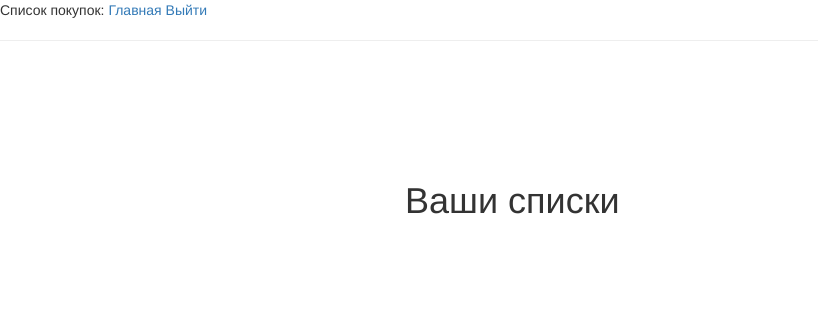
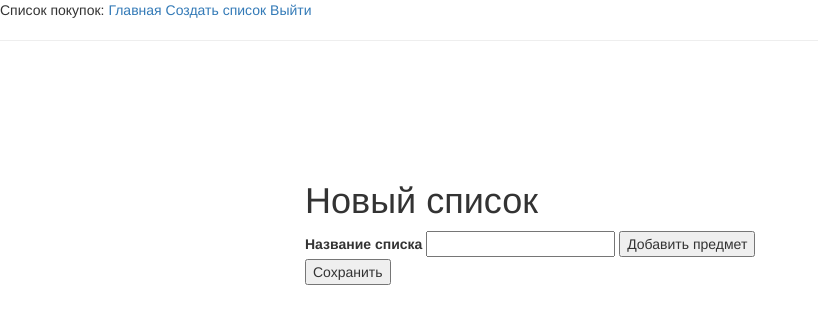
Before and after one commit to kgorshkoff/architecture, a Flask app: page /list in a window 1280 px wide. Shown: the top 324 px of the page, without its empty margins (0-818 px from the left). Run offline with Flask 2, Linux system fonts and the light colour scheme; the visitor is signed in with stand-in values (Sample User, id 1); some libraries are stand-ins or nearby versions.

Commit message:
added lists and items in them

```diff
--- a/app/forms.py
+++ b/app/forms.py
@@ -1,5 +1,6 @@
 from flask_wtf import FlaskForm
-from wtforms import BooleanField, PasswordField, StringField, SubmitField
+from wtforms import (BooleanField, FieldList, FormField, IntegerField,
+                     PasswordField, StringField, SubmitField)
 from wtforms.validators import DataRequired, EqualTo, ValidationError
 
 from app.models import User
@@ -25,5 +26,16 @@ class RegistrationForm(FlaskForm):
             raise ValidationError('Пожалуйста, используйте другое имя.')
 
 
+class ItemForm(FlaskForm):
+    name = StringField(label='Предмет')
+    quantity = IntegerField(label='Количество')
+    class Meta:
+        csrf = False
+
+
 class ListForm(FlaskForm):
-    pass
+    name = StringField(label='Название списка')
+    items = FieldList(FormField(ItemForm), label='Предмет')
+    add_item = SubmitField(label='Добавить предмет')
+
+    submit = SubmitField(label='Сохранить')
--- a/app/routes.py
+++ b/app/routes.py
@@ -3,7 +3,7 @@ from flask_login import current_user, login_required, login_user, logout_user
 from werkzeug.urls import url_parse
 
 from app import app, db
-from app.forms import LoginForm, RegistrationForm
+from app.forms import LoginForm, RegistrationForm, ListForm
 from app.models import User, ItemList
 
 
@@ -53,6 +53,15 @@ def register():
         return redirect(url_for('login'))
     return render_template('register.html', title='Регистрация', form=form)
 
-@app.route('/list')
+@app.route('/list', methods=['GET', 'POST'])
 def list():
-    return render_template('create_list.html')
+    form = ListForm()
+
+    if form.add_item.data:
+        form.items.append_entry()
+        return render_template('create_list.html', form=form)
+
+    if form.validate_on_submit():
+        flash('saved')
+
+    return render_template('create_list.html', form=form)
--- a/app/templates/base.html
+++ b/app/templates/base.html
@@ -6,7 +6,7 @@
     <link href="http://netdna.bootstrapcdn.com/bootstrap/3.0.0/css/bootstrap.min.css" rel="stylesheet" media="screen">
     <style type="text/css">
       .container {
-        max-width: 500px;
+        max-width: 700px;
         padding-top: 100px;
       }
     </style>
@@ -18,6 +18,7 @@
         {% if current_user.is_anonymous %}
         <a href="{{ url_for('login') }}">Войти</a>
         {% else %}
+        <a href="{{ url_for('list') }}">Создать список</a>
         <a href="{{ url_for('logout') }}">Выйти</a>
         {% endif %}
     </div>
--- a/app/templates/create_list.html
+++ b/app/templates/create_list.html
@@ -2,6 +2,22 @@
 {% block title %}Home{% endblock %}
 {% block content %}
 <div class='container'>
-    <h1>Ваши списки</h1>
+    <h1>Новый список</h1>
+    <form action="{{ url_for('list') }}" method="post" id="parentForm">
+    {{ form.hidden_tag() }}
+    {{ form.name.label }} {{ form.name }}
+
+    {{ form.add_item }}
+
+    {% for itemform in form.items %}
+    <div>
+        {% for field in itemform %}
+            {{ field.label }} {{ field }}
+        {% endfor %}
+    </div>
+    {% endfor %}
+    <br>
+    {{ form.submit }}
+</form>
 </div>
 {% endblock %}
```
Also changed, not shown: app/static/add_field.js (added, +18 -0 lines), 1 other file.
